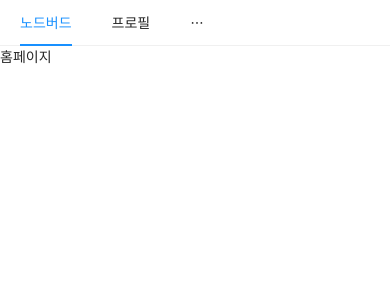
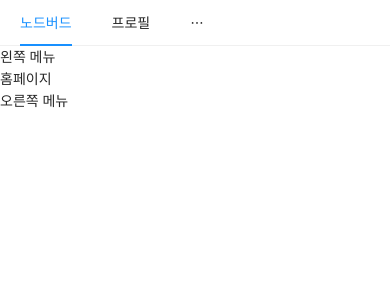
Before and after one commit to Yeon-seong/react-nodebird, a Next.js app in the folder front/: page / in a window 390 px wide. Shown: the top 300 px of the page. Built offline with nearby package versions, Linux system fonts and the light colour scheme.

Commit message:
트위터 클론 : 반응형 그리드 화면 column 분할 antd Row, Col 컴포넌트 사용

```diff
--- a/front/components/AppLayout.js
+++ b/front/components/AppLayout.js
@@ -4,7 +4,7 @@
 import React from 'react';
 import propTypes from 'prop-types';
 import Link from 'next/link';
-import { Menu, Input } from 'antd';
+import { Menu, Input, Row, Col } from 'antd';
 
 const AppLayout = ({ children }) => {
   return (
@@ -26,7 +26,18 @@ const AppLayout = ({ children }) => {
 					<Link href="/signup"><a>회원가입</a></Link>
 				</Menu.Item>
       </Menu>
-      { children }
+
+			<Row>
+				<Col xs={24} md={6}>
+					왼쪽 메뉴
+				</Col>
+				<Col xs={24} md={12}>
+					{ children }
+				</Col>
+				<Col xs={24} md={6}>
+					오른쪽 메뉴
+				</Col>
+			</Row>
     </div>
   );
 };
```
